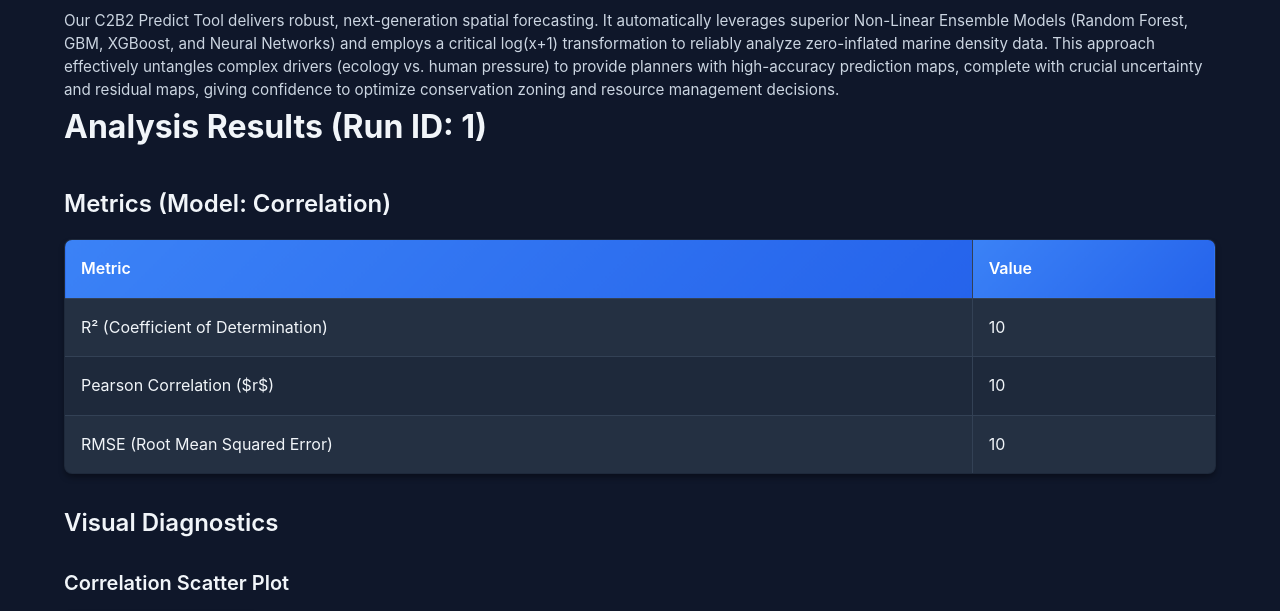
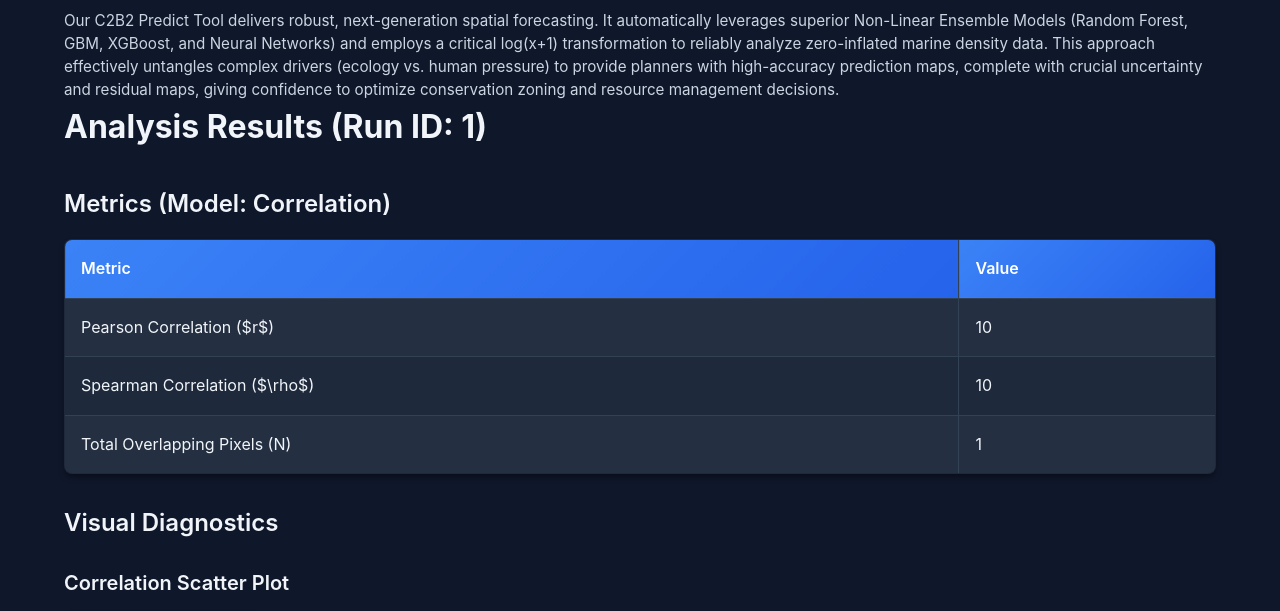
Before and after one commit to SuyashMullick/layer-correlation-symphony, a Flask app: template templates/results.html in a window 1280 px wide. Shown: the part 821-1432 px from the top of the page. Run offline with Flask 3, Linux system fonts and the light colour scheme; the template is opened without the code that fills it: most values are stand-ins (such as "Sample title", 1, 10 or a date in 2020).

Commit message:
Added compare metrics

```diff
--- a/templates/results.html
+++ b/templates/results.html
@@ -9,28 +9,45 @@
 
     {% if metrics %}
         <h3>Metrics (Model: {{ metrics.best_model if is_prediction else "Correlation" }})</h3>
+
         <table border="1" cellpadding="10">
             <tr>
                 <th>Metric</th>
                 <th>Value</th>
             </tr>
+
+            {% if is_prediction %}
             <tr>
                 <td>R² (Coefficient of Determination)</td>
                 <td>{{ metrics.get('r2') | round(4) if metrics.get('r2') is not none else 'N/A' }}</td>
             </tr>
             <tr>
+                <td>RMSE (Root Mean Squared Error)</td>
+                <td>{{ metrics.get('rmse') | round(4) if metrics.get('rmse') is not none else 'N/A' }}</td>
+            </tr>
+             <tr>
+                <td>MAE (Mean Absolute Error)</td>
+                <td>{{ metrics.get('mae') | round(4) if metrics.get('mae') is not none else 'N/A' }}</td>
+            </tr>
+            <tr>
+                <td>Total Samples Used (N)</td>
+                <td>{{ metrics.n_samples | int if metrics.n_samples is not none else 'N/A' }}</td>
+            </tr>
+
+            {% else %}
+            <tr>
                 <td>Pearson Correlation ($r$)</td>
                 <td>{{ metrics.get('pearson_r') | round(4) if metrics.get('pearson_r') is not none else 'N/A' }}</td>
             </tr>
             <tr>
-                <td>RMSE (Root Mean Squared Error)</td>
-                <td>{{ metrics.get('rmse') | round(4) if metrics.get('rmse') is not none else 'N/A' }}</td>
+                <td>Spearman Correlation ($\rho$)</td>
+                <td>{{ metrics.get('spearman_r') | round(4) if metrics.get('spearman_r') is not none else 'N/A' }}</td>
             </tr>
-            {% if is_prediction %}
             <tr>
-                <td>Total Samples Used (N)</td>
-                <td>{{ metrics.n_samples | int if metrics.n_samples is not none else 'N/A' }}</td>
+                <td>Total Overlapping Pixels (N)</td>
+                <td>{{ metrics.get('n_pixels', metrics.get('n')) | int if metrics.get('n_pixels', metrics.get('n')) is not none else 'N/A' }}</td>
             </tr>
+
             {% endif %}
         </table>
 
@@ -52,7 +69,7 @@
                     <h5>Feature Importance</h5>
                     <img src="{{ importance_url }}" alt="Feature Importance Plot" style="max-width: 450px; border: 1px solid #ccc;">
                 </div>
-            {% endif %}
+                {% endif %}
             </div>
         {% else %}
             <h4>Correlation Scatter Plot</h4>
@@ -64,7 +81,17 @@
     {% endif %}
 
     <p style="margin-top: 20px;">
-        <a href="/compare">Run another comparison</a> | <a href="/predict">Run a prediction</a>
+        <a href="{{ url_for('compare_page') }}">Run another comparison</a> | <a href="{{ url_for('predict_page') }}">Run a prediction</a>
     </p>
 
+    <script>
+        // HIDE THE LOADING OVERLAY IMMEDIATELY ONCE THE CONTENT IS RENDERED
+        document.addEventListener('DOMContentLoaded', function() {
+            const globalOverlay = document.getElementById('loading-overlay');
+            if (globalOverlay) {
+                globalOverlay.style.display = 'none';
+            }
+        });
+    </script>
+
 {% endblock content %}
```
